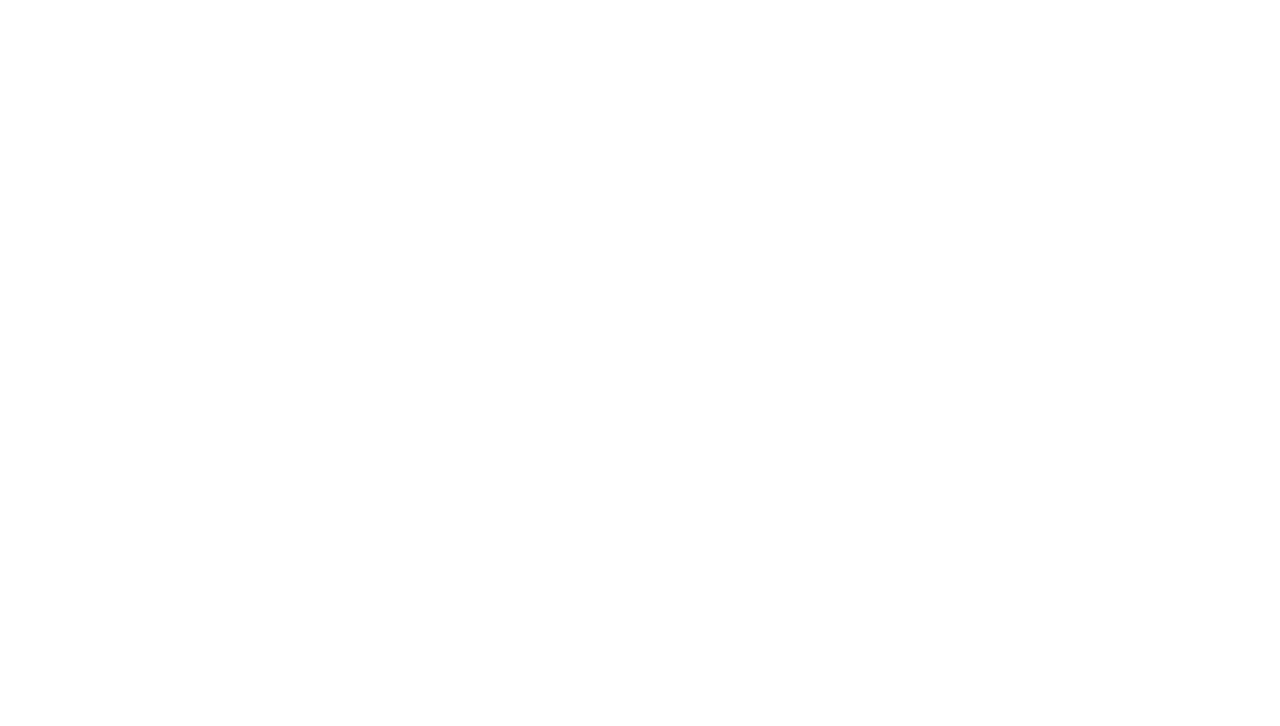
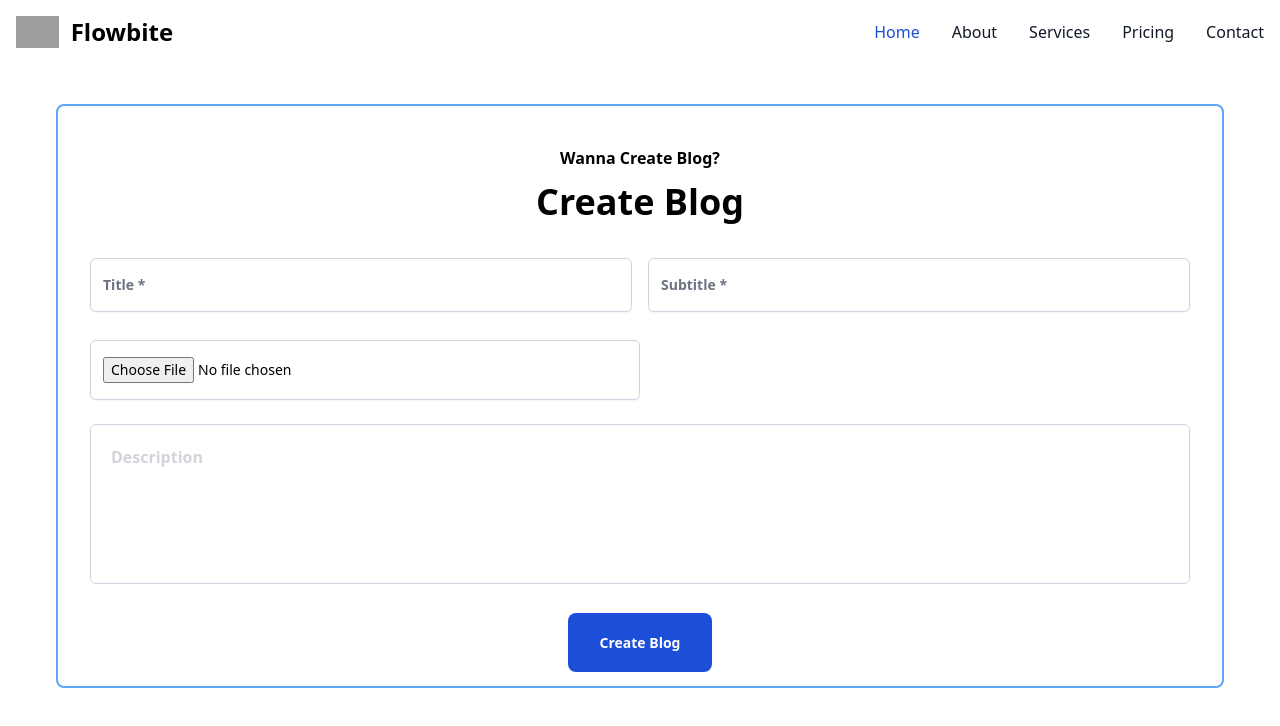
Before and after one commit to RoshanDahal123/MERN-PROJECT1-REACT, a React (Vite) app: page /create in a window 1280 px wide. Before the commit this address had no page. Shown: the top 726 px of the page. Built offline with nearby package versions, Linux system fonts and the light colour scheme; grey boxes are pictures that could not be loaded.

Commit message:
create blog UI

```diff
--- a/src/App.jsx
+++ b/src/App.jsx
@@ -2,11 +2,13 @@ import "./App.css";
 import { BrowserRouter, Routes, Route } from "react-router-dom";
 import Home from "./pages/Home";
 import SingleBlog from "./pages/SingleBlog";
+import CreateBlog from "./pages/CreateBlog";
 function App() {
   return (
     <BrowserRouter>
       <Routes>
         <Route path="/" element={<Home />} />
+        <Route path="/create" element={<CreateBlog />} />
         <Route path="/blog/:id" element={<SingleBlog />} />
       </Routes>
     </BrowserRouter>
--- /dev/null
+++ b/src/pages/CreateBlog.jsx
@@ -0,0 +1,55 @@
+import React from "react";
+import Navbar from "../components/Navbar";
+
+function CreateBlog() {
+  return (
+    <>
+      <Navbar />
+      <div class="mx-14 mt-10 border-2 border-blue-400 rounded-lg">
+        <div class="mt-10 text-center font-bold">Wanna Create Blog?</div>
+        <div class="mt-3 text-center text-4xl font-bold">Create Blog</div>
+        <div class="p-8">
+          <div class="flex gap-4">
+            <input
+              type="text"
+              name="title"
+              class="mt-1 block w-1/2 rounded-md border border-slate-300 bg-white px-3 py-4 placeholder-slate-400 shadow-sm placeholder:font-semibold placeholder:text-gray-500 focus:border-sky-500 focus:outline-none focus:ring-1 focus:ring-sky-500 sm:text-sm"
+              placeholder="Title *"
+            />
+            <input
+              type="text"
+              name="subtitle"
+              class="mt-1 block w-1/2 rounded-md border border-slate-300 bg-white px-3 py-4 placeholder-slate-400 shadow-sm placeholder:font-semibold placeholder:text-gray-500 focus:border-sky-500 focus:outline-none focus:ring-1 focus:ring-sky-500 sm:text-sm"
+              placeholder="Subtitle *"
+            />
+          </div>
+          <div class="my-6 flex gap-4">
+            <input
+              type="file"
+              name="image"
+              class="mt-1 block w-1/2 rounded-md border border-slate-300 bg-white px-3 py-4 placeholder-slate-400 shadow-sm placeholder:font-semibold placeholder:text-gray-500 focus:border-sky-500 focus:outline-none focus:ring-1 focus:ring-sky-500 sm:text-sm"
+            />
+          </div>
+          <div class="">
+            <textarea
+              name="description"
+              id="text"
+              cols="30"
+              rows="10"
+              class="mb-10 h-40 w-full resize-none rounded-md border border-slate-300 p-5 font-semibold text-gray-300"
+            >
+              Description
+            </textarea>
+          </div>
+          <div class="text-center">
+            <a class="cursor-pointer rounded-lg bg-blue-700 px-8 py-5 text-sm font-semibold text-white">
+              Create Blog
+            </a>
+          </div>
+        </div>
+      </div>
+    </>
+  );
+}
+
+export default CreateBlog;
--- a/tailwind.config.js
+++ b/tailwind.config.js
@@ -1,6 +1,7 @@
 /** @type {import('tailwindcss').Config} */
-module.exports = {
-  content: ["./src/**/*.{html,js,ts,tsx,jsx}"],
+export default {
+  content: ["./index.html", "./src/**/*.{js,ts,jsx,tsx}"],
+  darkMode: "class",
   theme: {
     extend: {},
   },
```
